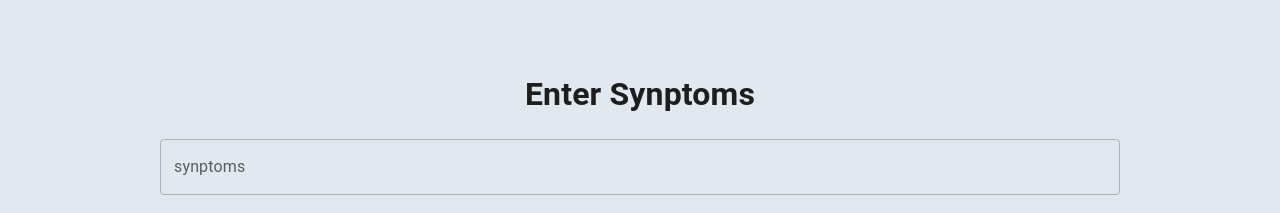
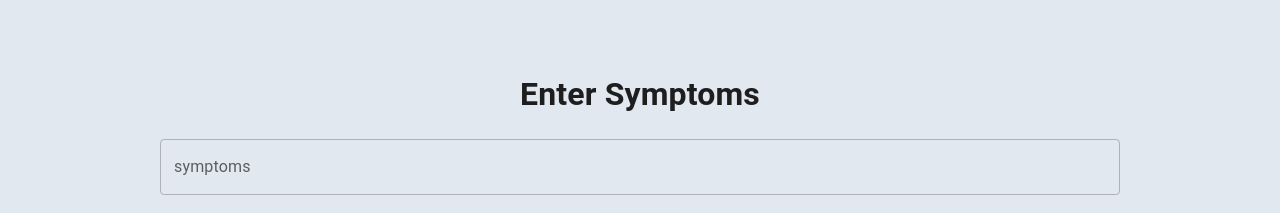
Before and after one commit to ArpDark/Medigpt, a React (Vite) app: page /home in a window 1280 px wide. Shown: the part 182-395 px from the top of the page. Built offline with nearby package versions, Linux system fonts and the light colour scheme; a web font is replaced by a local one.

Commit message:
some little changes spelling and dependencies

```diff
--- a/package.json
+++ b/package.json
@@ -14,7 +14,7 @@
     "@emotion/styled": "^11.11.0",
     "@fontsource/roboto": "^5.0.8",
     "@mui/icons-material": "^5.15.11",
-    "@mui/material": "^5.15.11",
+    "@mui/material": "^5.15.12",
     "@mui/styled-engine-sc": "^6.0.0-alpha.17",
     "react": "^18.2.0",
     "react-dom": "^18.2.0",
@@ -32,6 +32,6 @@
     "eslint-plugin-react-refresh": "^0.4.5",
     "postcss": "^8.4.35",
     "tailwindcss": "^3.4.1",
-    "vite": "^5.1.0"
+    "vite": "^5.1.5"
   }
 }
--- a/src/components/Home/Home.jsx
+++ b/src/components/Home/Home.jsx
@@ -5,8 +5,8 @@ export default function Home() {
   return(
     <div className="flex flex-col z-auto justify-center items-center bg-slate-200 h-[100vh] w-full">
     <div className="flex w-[75%]  flex-col items-center justify-center">
-        <h1 className="text-center">Enter Synptoms</h1>
-        <TextField fullWidth label="synptoms" id="fullWidth" />
+        <h1 className="text-center">Enter Symptoms</h1>
+        <TextField fullWidth label="symptoms" id="fullWidth" />
         <div className="m-5">
         <Button  variant="contained">Predict</Button>
         </div>
```
Also changed, not shown: 1 other file (tests, documents, lock files or other folders).
